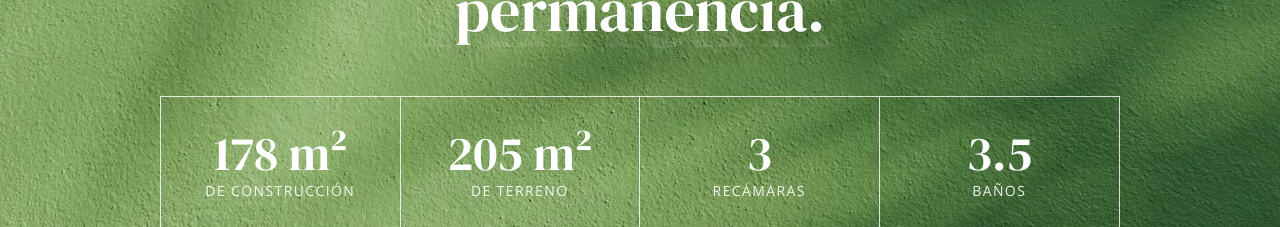
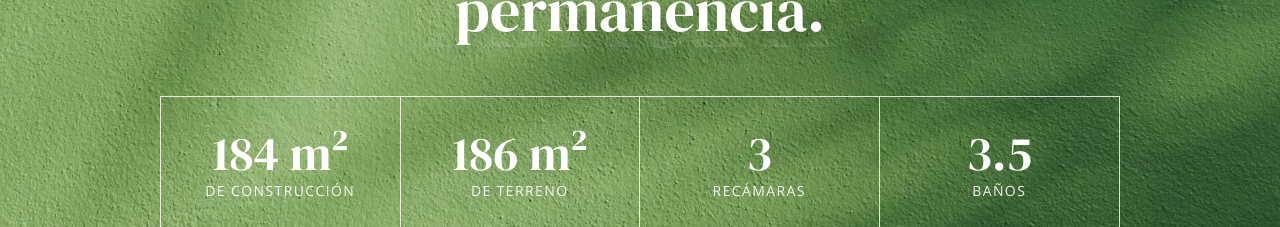
Before and after one commit to juancarloscapetillo/amam, a Next.js app: page / in a window 1280 px wide. Shown: the part 1840-2067 px from the top of the page. Built offline with nearby package versions, Linux system fonts and the light colour scheme.

Commit message:
Corrige superficies: 184 m² de construcción y 186 m² de terreno
Co-Authored-By: Claude Opus 5.5 <noreply@anthropic.com>
Claude-Session: https://claude.ai/code/session_018fnyFMgjPR6eDtXBM46S1d

```diff
--- a/src/app/layout.tsx
+++ b/src/app/layout.tsx
@@ -23,7 +23,7 @@ export const metadata: Metadata = {
   metadataBase: new URL(siteUrl),
   title: "Amam — 11 residencias exclusivas en San Ramón Norte, Mérida | MID OBRAS",
   description:
-    "Amam: 11 casas independientes en San Ramón Norte, Mérida, sin régimen de condominio. 178 m² de construcción, 205 m² de terreno, 3 recámaras, 3.5 baños y alberca propia. Entrega abril 2027.",
+    "Amam: 11 casas independientes en San Ramón Norte, Mérida, sin régimen de condominio. 184 m² de construcción, 186 m² de terreno, 3 recámaras, 3.5 baños y alberca propia. Entrega abril 2027.",
   openGraph: {
     title: "Amam · San Ramón Norte",
     description: "11 residencias exclusivas sin régimen de condominio en el norte de Mérida, Yucatán.",
--- a/src/app/page.tsx
+++ b/src/app/page.tsx
@@ -21,8 +21,8 @@ import ContactForm from "@/components/ContactForm";
 const WHATSAPP_NUMBER = (process.env.NEXT_PUBLIC_WHATSAPP_NUMBER ?? "").replace(/\D/g, "");
 
 const STATS = [
-  { value: "178 m²", label: "de construcción" },
-  { value: "205 m²", label: "de terreno" },
+  { value: "184 m²", label: "de construcción" },
+  { value: "186 m²", label: "de terreno" },
   { value: "3", label: "recámaras" },
   { value: "3.5", label: "baños" },
 ];
```
